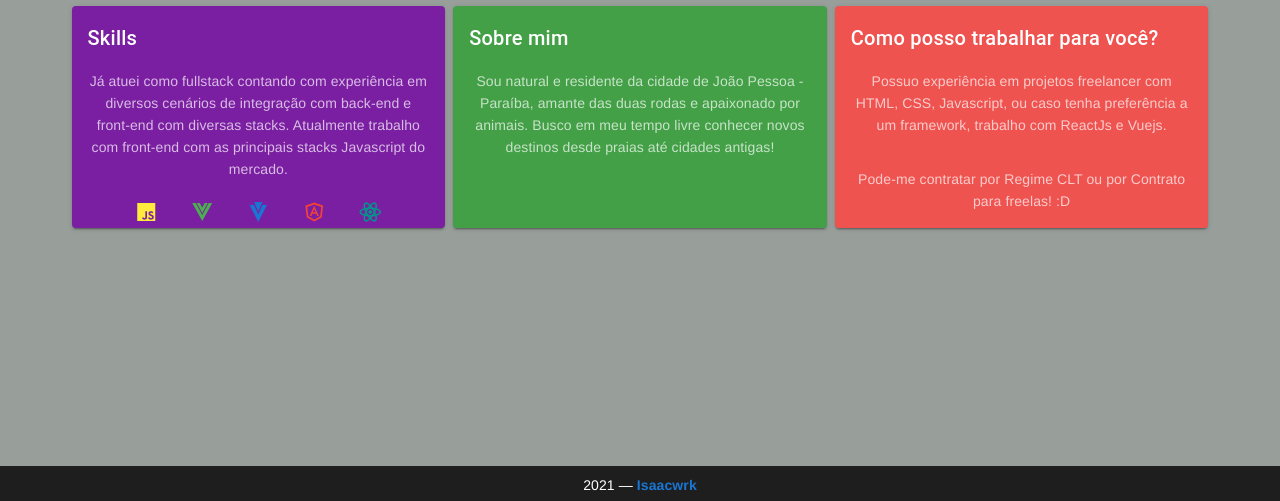
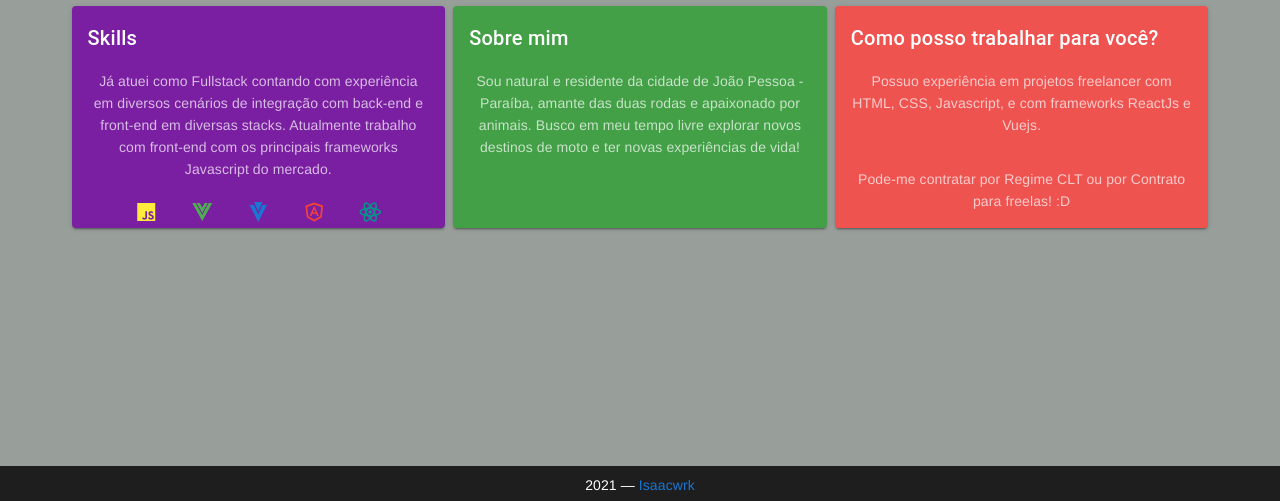
Before and after one commit to isaacwrk/myport.vue, a Vue app: page /about in a window 1280 px wide. Shown: the part 296-797 px from the top of the page. Built offline with nearby package versions, Linux system fonts and the light colour scheme.

Commit message:
changing text about

```diff
--- a/src/components/About.vue
+++ b/src/components/About.vue
@@ -50,11 +50,10 @@ export default {
         {icn:'mdi-angularjs',color:'red',ph:'Angular'},
         {icn:'mdi-react',color:'teal',ph:'Reactjs'}
       ],
-      lorem: `Já atuei como fullstack contando com experiência em diversos cenários de integração com back-end e front-end com diversas stacks.
-              Atualmente trabalho com front-end com as principais stacks Javascript do mercado.`,
-      about:`Sou natural e residente da cidade de João Pessoa - Paraíba, amante das duas rodas e apaixonado por animais. Busco em meu tempo livre conhecer novos
-      destinos desde praias até cidades antigas!`,
-      work:`Possuo experiência em projetos freelancer com HTML, CSS, Javascript, ou caso tenha preferência a um framework, trabalho com ReactJs e Vuejs.`,
+      lorem: `Já atuei como Fullstack contando com experiência em diversos cenários de integração com back-end e front-end em diversas stacks.
+              Atualmente trabalho com front-end com os principais frameworks Javascript do mercado.`,
+      about:`Sou natural e residente da cidade de João Pessoa - Paraíba, amante das duas rodas e apaixonado por animais. Busco em meu tempo livre explorar novos destinos de moto e ter novas experiências de vida!`,
+      work:`Possuo experiência em projetos freelancer com HTML, CSS, Javascript, e com frameworks ReactJs e Vuejs.`,
       work2:`Pode-me contratar por Regime CLT ou por Contrato para freelas! :D`
     }
   }
--- a/src/components/Footer.vue
+++ b/src/components/Footer.vue
@@ -2,12 +2,18 @@
   <v-footer dark padless>
     <v-card class="flex" flat tile>
       <v-card-text class="py-2 white--text text-center">
-        {{ new Date().getFullYear() }} — <a href="https://github.com/isaacwrk" target="_blank" style="text-decoration:none;"><strong>Isaacwrk</strong></a>
+        {{ new Date().getFullYear() }} — <a href="https://github.com/isaacwrk" class="text-decoration-none f" target="_blank">Isaacwrk</a>
       </v-card-text>
     </v-card>
   </v-footer>
 </template>
 
+<style>
+.f:hover{
+  color:white;
+}
+</style>
+
 <script>
   export default {}
 </script>
--- a/src/views/Home.vue
+++ b/src/views/Home.vue
@@ -8,7 +8,7 @@
         <div class="text-overline mb-4">
           Olá! eu sou Isaac, seu próximo front-end developer!
         </div>
-        <Sobre/>
+        <Sobre class="font"/>
         <v-list-item-subtitle class="mb-4 t">Confira abaixo alguns dos meus projetos!</v-list-item-subtitle>
       </v-list-item-content>
     </v-list-item>
```
